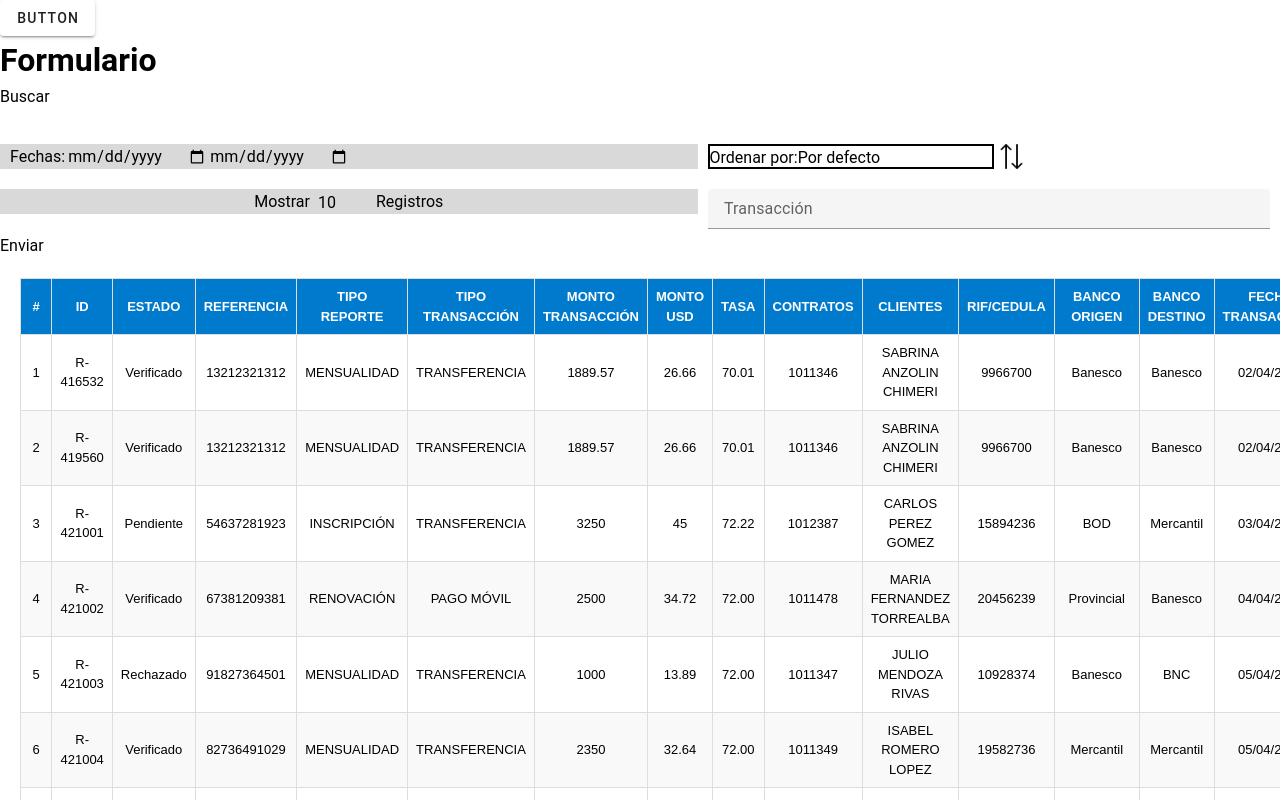
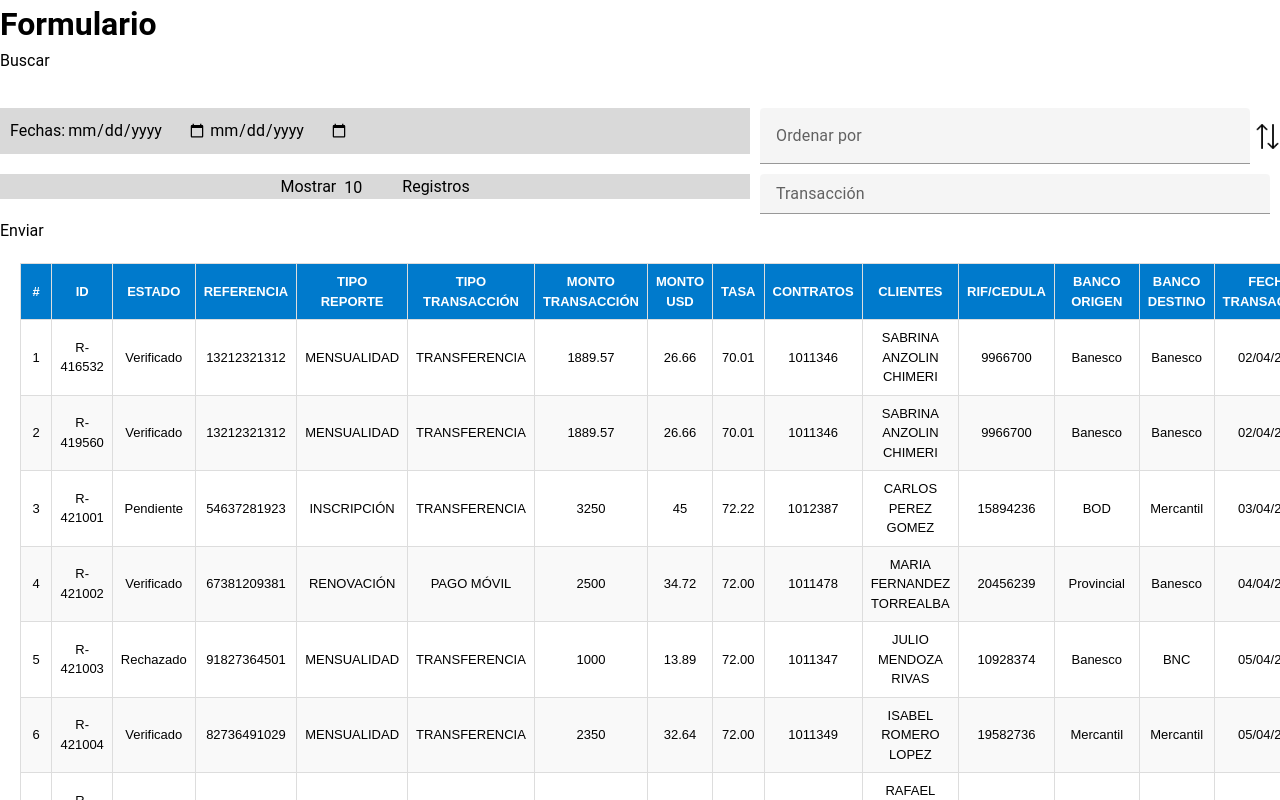
Before and after one commit to Buff4AurelionSol/CloudHUB, a Vue app in the folder cloud-hub/: page / in a window 1280 px wide. Shown: the top 800 px of the page. Built offline with nearby package versions, Linux system fonts and the light colour scheme; the HTML template or start-up script is replaced by a standard one.

Commit message:
style: modify styles orderByInput with vuetify

```diff
--- a/cloud-hub/src/App.vue
+++ b/cloud-hub/src/App.vue
@@ -44,11 +44,6 @@ function isChangeDirectionOrderBy(){
 
 <template>
   <div class="form-box">
-
-    <v-btn>
-      Button
-    </v-btn>
-
     <Form @numberToFilter="getNumberToFilter"
       @sendData="getData"
       @transactions="getTransactions"
--- a/cloud-hub/src/components/Form.vue
+++ b/cloud-hub/src/components/Form.vue
@@ -69,11 +69,13 @@
 
       <div class="orderBy">
         <OrderByInput/>
-        <button class="buttonExchange" name="changeDirectionOrderByButton" @click="isChangeDirectionOrderBy" type="button">
-          <span>
-            <img :src="ExchangeIMG" alt="Cambiar orden">
-          </span>
-        </button>
+        <div class="box-button-change">
+            <button class="buttonExchange" name="changeDirectionOrderByButton" @click="isChangeDirectionOrderBy" type="button">
+              <span>
+                <img :src="ExchangeIMG" alt="Cambiar orden">
+              </span>
+            </button>
+        </div>
       </div>
       <div class="transaction">
         <TransactionInput @sendSelectedValues="getTransactions"/>
@@ -98,7 +100,13 @@
     grid-row: 2;
     display: flex;
     gap: 5px;
+  }
 
+  .box-button-change{
+    display: flex;
+    justify-content: center;
+    align-items: center;
+    height: 56px;
   }
 
   .transaction{
--- a/cloud-hub/src/components/OrderByInput/OrderByInput.vue
+++ b/cloud-hub/src/components/OrderByInput/OrderByInput.vue
@@ -3,21 +3,19 @@
 </script>
 
 <template>
-    <div class="order-by-input">
-        <span>Ordenar por:</span>
-        <select name="orderBy">
-            <option :value="option" v-for="(option) in OPTIONS_ORDER_BY" key="item">
-                {{option}}
-            </option>
-        </select>
-    </div>
+        <v-combobox
+            name="orderBy"
+            label="Ordenar por"
+            :items="OPTIONS_ORDER_BY"
+            class="order-by-input"
+        />
 </template>
 
 <style scoped>
     .order-by-input{
         width: 50%;
-        height: 25px;
-        border: 2px solid black;
+        height: 45px;
         margin-bottom: 6px;
     }
+
 </style>
--- a/cloud-hub/src/components/consts/const.ts
+++ b/cloud-hub/src/components/consts/const.ts
@@ -1,13 +1,13 @@
-export enum OPTIONS_ORDER_BY {
-    DEFAULT = "Por defecto",
-    REFERENCE = "Referencia",
-    AMOUNT_BS = "Monto Bs",
-    CONTRACT = "Contrato",
-    CLIENT = "Cliente",
-    RIF_CEDULA = "Rif/Cedula",
-    DESTINY_BANK = "Banco destino",
-    ORIGIN_BANK = "Banco origen"
-}
+export const OPTIONS_ORDER_BY = [
+    "Por defecto",
+    "Referencia",
+    "Monto Bs",
+    "Contrato",
+    "Cliente",
+    "Rif/Cedula",
+    "Banco destino",
+    "Banco origen"
+]
 
 export const OPTIONS_TRANSACTION = [
   "TODOS",
```
